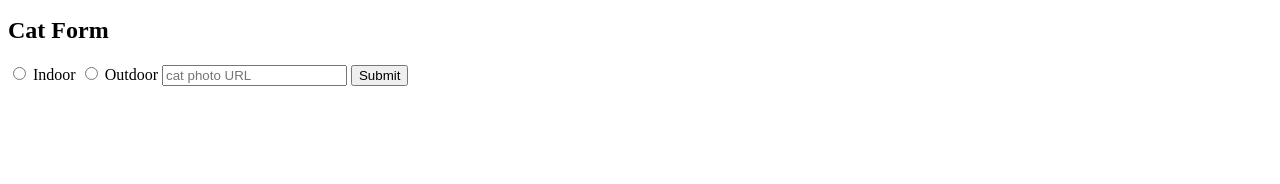
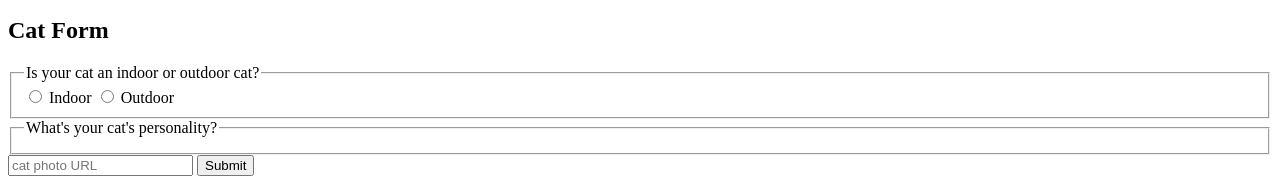
Before and after one commit to adex-badr18/cat-photo-app, a plain HTML site: page index.html in a window 1280 px wide. Shown: the part 1419-1603 px from the top of the page. Before the commit the page ends 1513 px from the top, so only its background shows below. Drawn offline with Linux system fonts and the light colour scheme.

Commit message:
Add fieldset & legend tags to group form elements

```diff
--- a/index.html
+++ b/index.html
@@ -5,7 +5,7 @@
     <meta charset="UTF-8">
     <meta http-equiv="X-UA-Compatible" content="IE=edge">
     <meta name="viewport" content="width=device-width, initial-scale=1.0">
-    <title>Document</title>
+    <title>Cat Photo App</title>
 </head>
 
 <body>
@@ -47,10 +47,15 @@
         <section>
             <h2>Cat Form</h2>
             <form action="https://freecatphotoapp.com/submit-cat-photo">
+                <fieldset>
+                    <legend>Is your cat an indoor or outdoor cat?</legend>
+                    <label><input id="indoor" type="radio" name="indoor-outdoor" value="indoor"> Indoor</label>
+                    <label><input id="outdoor" type="radio" name="indoor-outdoor" value="outdoor"> Outdoor</label>
+                </fieldset>
+                <fieldset>
+                    <legend>What's your cat's personality?</legend>
 
-                <label><input id="indoor" type="radio" name="indoor-outdoor" value="indoor"> Indoor</label>
-                <label><input id="outdoor" type="radio" name="indoor-outdoor" value="outdoor"> Outdoor</label>
-
+                </fieldset>
                 <input type="text" name="catphotourl" placeholder="cat photo URL" required>
                 <button type="submit">Submit</button>
             </form>
```
